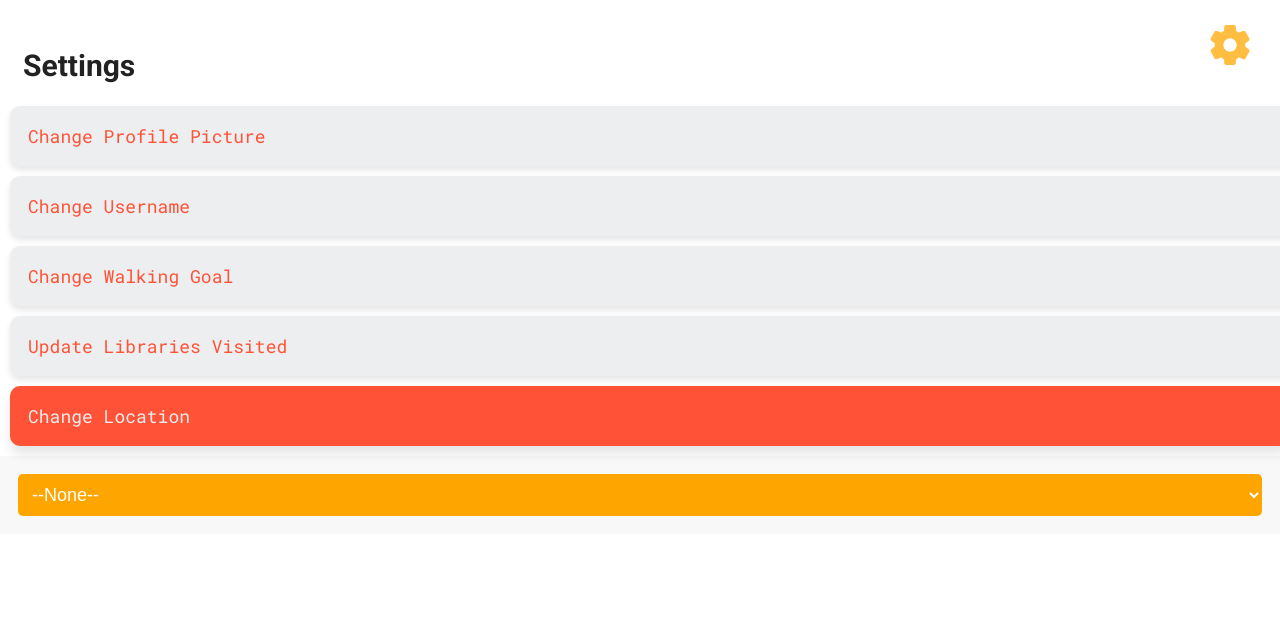
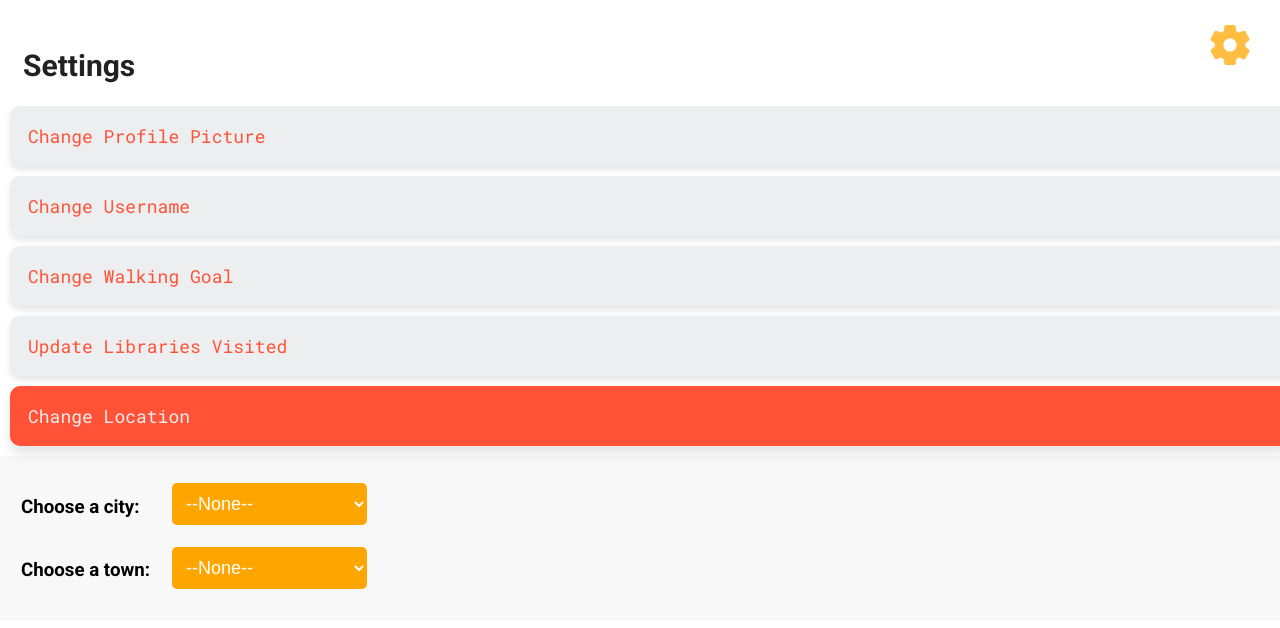
Before and after one commit to hannagracec/InkLink, a React (Create React App) app: page /settings in a window 1280 px wide. Both pictures are taken after a click on the button "Change Location". Shown: the top 628 px of the page. Built offline with nearby package versions, Linux system fonts and the light colour scheme.

Commit message:
add towns section

```diff
--- a/src/pages/Settings.css
+++ b/src/pages/Settings.css
@@ -108,6 +108,7 @@
     border-bottom: solid #FFBD44 2px;
     padding: 3px 10px;
 }
+
 
 
 .range-slider {
@@ -311,26 +312,11 @@
     transform: rotate(45deg);
   }
 
-  input {
 
-    /* The native appearance is hidden */
-    appearance: none;
-    -webkit-appearance: none;
-
-    /* For a circular appearance we need a border-radius. */
-    border-radius: 50%;
-
-    /* The background will be the radio dot's color. */
-    background: #FF572233;
-
-    /* The border will be the spacing between the dot and the outer circle */
-    border: 3px solid #FFF;
-
-    /* And by creating a box-shadow with no offset and no blur, we have an outer circle */
-    box-shadow: 0 0 0 1px #FF5722;
+  .selection{
+    margin-left: 18px;
+    margin-top: -5px;
   }
-
-
   .selection select {
     width: 100%; /* Set the width to 100% */
     padding: 10px; /* Add padding */
@@ -344,3 +330,9 @@
 .selection select:focus {
     outline: none; /* Remove outline on focus */
 }
+
+.location-head{
+    font-size: 20px;
+    font-family: 'Roboto' sans-serif;
+    color: #222222;
+}
--- a/src/pages/Settings.js
+++ b/src/pages/Settings.js
@@ -180,7 +180,9 @@ export default function Settings() {
                     Change Location
                 </button>
                 <div className="contentSetting">
-                    <div className='selection'>
+                    <table>
+                        <tr><td><h3 className="Location-head">Choose a city:</h3></td>
+                        <td><div className='selection'>
                                 <select id="cities" name ="cities">
                                     <option value="None">--None--</option>
                                     <option value="Airdrie">Airdrie</option>
@@ -199,10 +201,25 @@ export default function Settings() {
                                     <option value="Spruce Grove">Spruce Grove</option>
                                     <option value="St. Albert">St. Albert</option>
                                     <option value="Wetaskiwin">Wetaskiwin</option>
-
-
                                 </select>
                             </div>
+                            </td>
+                        </tr>
+                        <tr><td><h3 className="Location-head">Choose a town:</h3></td>
+                            <td><div className='selection'>
+                                <select id="towns" name ="towns">
+                                    <option value="None">--None--</option>
+                                    <option value="Banff">Banff</option>
+                                    <option value="Bow Island">Bow Island</option>
+                                    <option value="Chestermere">Chestermere</option>
+                                    <option value="Canmore">Canmore</option>
+                                    <option value="High Level">High Lebel</option>
+                                    <option value="Okotoks">Okotoks</option>
+                                </select>
+                            </div>
+                            </td>
+                        </tr>
+                    </table>
                 </div>
             </div>
         </div>
```
Lines whose indentation alone changed are shown as unchanged.
